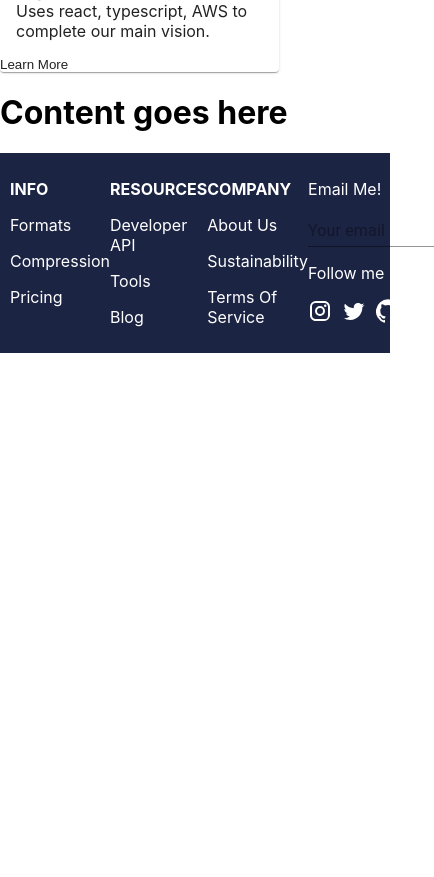
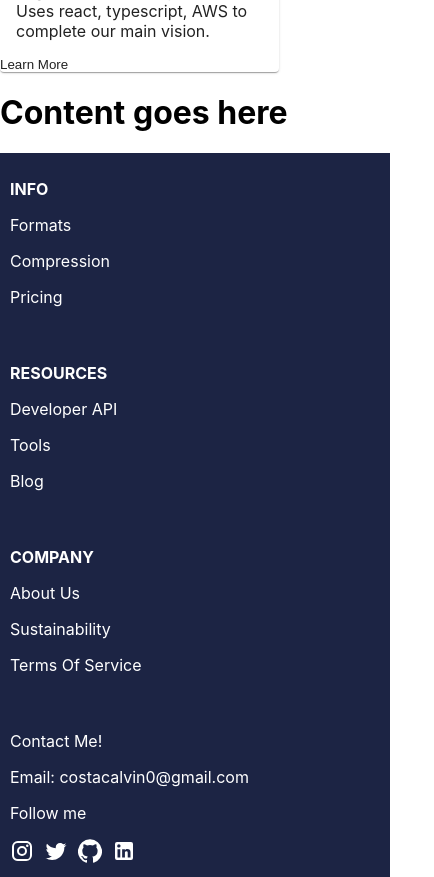
Before and after one commit to costacalvin0/costacodes, a React (Create React App) app in the folder my-app/: page / in a window 390 px wide. Shown: the part 920-1797 px from the top of the page, 434 px wide, since content can reach past the window. Before the commit the page ends 1273 px from the top, so only its background shows below. Built offline with nearby package versions, Linux system fonts and the light colour scheme.

Commit message:
made footer responsive

```diff
--- a/my-app/src/components/footer/index.css
+++ b/my-app/src/components/footer/index.css
@@ -1,8 +1,6 @@
 .Footer {
     color: white;
     background-color: #1C2444;
-    display: flex;
-    justify-content: space-around;
     padding: 10px;
 }
 
--- a/my-app/src/components/footer/index.tsx
+++ b/my-app/src/components/footer/index.tsx
@@ -4,34 +4,35 @@ import InstagramIcon from '@material-ui/icons/Instagram';
 import TwitterIcon from '@material-ui/icons/Twitter';
 import GitHubIcon from '@material-ui/icons/GitHub';
 import LinkedInIcon from '@material-ui/icons/LinkedIn';
-import { TextField } from '@material-ui/core';
+import { Grid } from '@mui/material';
 
 const Footer: React.FC = () => {
     return (
         <div className='Footer'>
-            <div>
+            <Grid container spacing={3}>
+            <Grid item xs={12} sm={6} md={3}>
                 <p><strong>INFO</strong></p>
                 <p>Formats</p>
                 <p>Compression</p>
                 <p>Pricing</p>
-            </div>
-            <div>
+            </Grid>
+            <Grid item xs={12} sm={6} md={3}>
             <p><strong>RESOURCES</strong></p>
                 <p>Developer API</p>
                 <p>Tools</p>
                 <p>Blog</p>
-            </div>
-            <div>
+            </Grid>
+            <Grid item xs={12} sm={6} md={3}>
             <p><strong>COMPANY</strong></p>
                 <p>About Us</p>
                 <p>Sustainability</p>
                 <p>Terms Of Service</p>
-            </div>
-            <div>
+            </Grid>
+            <Grid item xs={12} sm={6} md={3}>
                 <div>
-                    <p>Email Me!</p>
+                    <p>Contact Me!</p>
                     <div>
-                        <TextField placeholder="Your email"></TextField>
+                        <p>Email: costacalvin0@gmail.com</p>
                     </div>
                 </div>
                 <div>
@@ -44,7 +45,8 @@ const Footer: React.FC = () => {
                     </div>
                 </div>
 
-            </div>
+            </Grid>
+            </Grid>
         </div>
     );
 };
```
